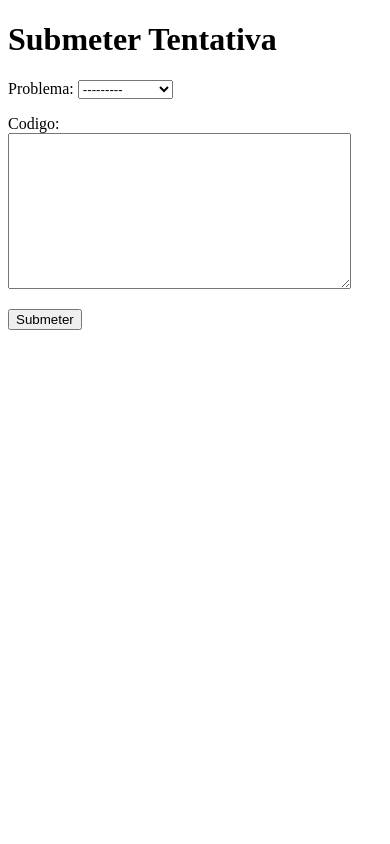
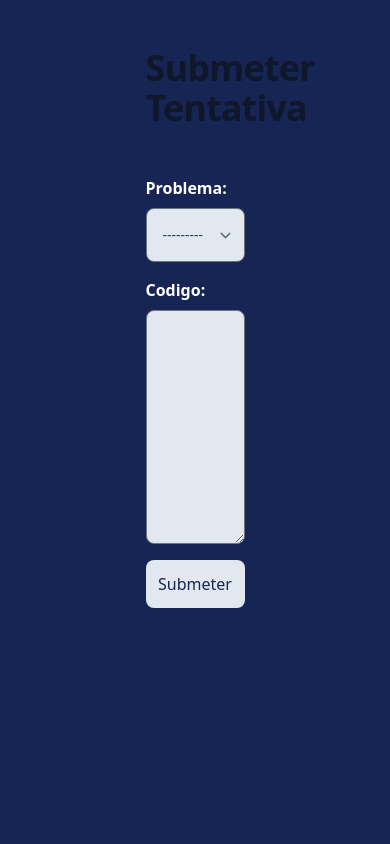
Before and after one commit to freitasanderson1/CodeJunior, a Django app: page /problemas/submeter-tentativa/ in a window 390 px wide. Run offline with Django 4.2, Linux system fonts and the light colour scheme; data comes from the database, SQL or seed files in the repository; both versions use the stored data as it was after the commit; some libraries are stand-ins or nearby versions.

Commit message:
estilizacao pagina submissao

```diff
--- /dev/null
+++ b/codeJunior/problemasProgramacao/forms/SubmissaoForm.py
@@ -0,0 +1,14 @@
+from django import forms
+
+from problemasProgramacao.models import Submissao
+
+class SubmissaoForm(forms.ModelForm):
+
+    def __init__(self, *args, **kwargs):
+        super(SubmissaoForm, self).__init__(*args, **kwargs)
+        for visible in self.visible_fields():
+            visible.field.widget.attrs['class'] = 'block w-full bg-slate-200 text-sm text-slate-700 p-4 mt-2 rounded-lg text-base'
+
+    class Meta:
+        model = Submissao
+        exclude = ('resultado', )
--- /dev/null
+++ b/codeJunior/problemasProgramacao/forms/__init__.py
@@ -0,0 +1 @@
+from problemasProgramacao.forms.SubmissaoForm import SubmissaoForm
--- /dev/null
+++ b/codeJunior/problemasProgramacao/static/problemasProgramacao/geral.css
@@ -0,0 +1,21 @@
+@import url('https://fonts.googleapis.com/css2?family=Roboto+Mono:wght@400&display=swap');
+
+#divCodeWrapper {
+    height: 500px;
+    width: 900px;
+    overflow: hidden;
+    border: 1px solid #a5a5a5;
+}
+
+textarea {
+    font-family: "Roboto Mono", monospace;
+    font-weight: 400;
+    font-size: 10pt;
+    line-height: 150%;
+    overflow-x: auto;
+    overflow-y: scroll;
+    white-space: nowrap;
+    padding: 15px;
+    height: calc(100% - 30px);
+    width: calc(100% - 30px);
+}
--- /dev/null
+++ b/codeJunior/problemasProgramacao/templates/base/base.html
@@ -0,0 +1,24 @@
+<!DOCTYPE html>
+<html lang="pt-BR">
+<head>
+  <meta charset="UTF-8">
+  <meta name="viewport" content="width=device-width, initial-scale=1.0">
+
+  <script src="https://cdn.tailwindcss.com"></script>
+  <link href="https://cdnjs.cloudflare.com/ajax/libs/flowbite/1.8.1/flowbite.min.css" rel="stylesheet" />
+
+  {% block static_css %}{% endblock static_css %}
+
+  <title>
+    {% block title %}CodeJunior | App{% endblock title %}
+  </title>
+</head>
+<body>
+  <main class="bg-blue-950">
+    {% block content %}{% endblock content %}
+  </main>
+
+  {% block static_js %}{% endblock static_js %}
+
+</body>
+</html>
--- a/codeJunior/problemasProgramacao/templates/submissaoForm.html
+++ b/codeJunior/problemasProgramacao/templates/submissaoForm.html
@@ -1,14 +1,33 @@
-<!DOCTYPE html>
-<html>
-<head>
-    <title>Submeter Tentativa</title>
-</head>
-<body>
-    <h1>Submeter Tentativa</h1>
-    <form method="post">
-        {% csrf_token %}
-        {{ form.as_p }}
-        <button type="submit">Submeter</button>
-    </form>
-</body>
-</html>
+{% extends 'base/base.html' %}
+{% load static %}
+
+{% block static_css %}
+    <link rel="stylesheet" href="{% static 'problemasProgramacao/geral.css' %}">
+{% endblock static_css %}
+
+{% block static_js %}
+    <script src="{% static 'problemasProgramacao/index.js' %}"></script>
+{% endblock static_js %}
+
+{% block content %}
+<div class="flex container mx-auto min-h-screen flex-col items-center justify-between px-24 py-12">
+    <section class="w-1/2">
+        <h1 class="text-slate-900 font-extrabold text-4xl sm:text-5xl lg:text-6xl tracking-tight text-center dark:text-white">Submeter Tentativa</h1>
+        <form class="mt-12" method="post">
+            {% csrf_token %}
+
+            {% for field in form %}
+                <div class="mb-4">
+                    {{ field.errors }}
+                    <label class="font-bold text-white flex flex-column gap-2">
+                        {{ field.label_tag }}
+                    </label>
+                    {{ field }}
+                </div>
+            {% endfor %}
+            <button class="text-blue-950 bg-slate-200 p-3 w-full rounded-lg" type="submit">Submeter</button>
+        </form>
+
+    </section>
+</div>
+{% endblock content %}
--- a/codeJunior/problemasProgramacao/views/SubmissaoCreateView.py
+++ b/codeJunior/problemasProgramacao/views/SubmissaoCreateView.py
@@ -1,10 +1,11 @@
 import subprocess
 from django.views.generic.edit import CreateView
 from problemasProgramacao.models.Submissao import Submissao
+from problemasProgramacao.forms import SubmissaoForm
 
 class SubmissaoCreateView(CreateView):
     model = Submissao
-    fields = ['problema', 'codigo']
+    form_class = SubmissaoForm
     template_name = 'submissaoForm.html'
     success_url = '/problemas/submeter-tentativa/'
 
```
Also changed, not shown: codeJunior/codeJunior/settings.py (+8 -2 lines), codeJunior/problemasProgramacao/static/problemasProgramacao/index.js (added, +35 -0 lines), codeJunior/db.sqlite3.
